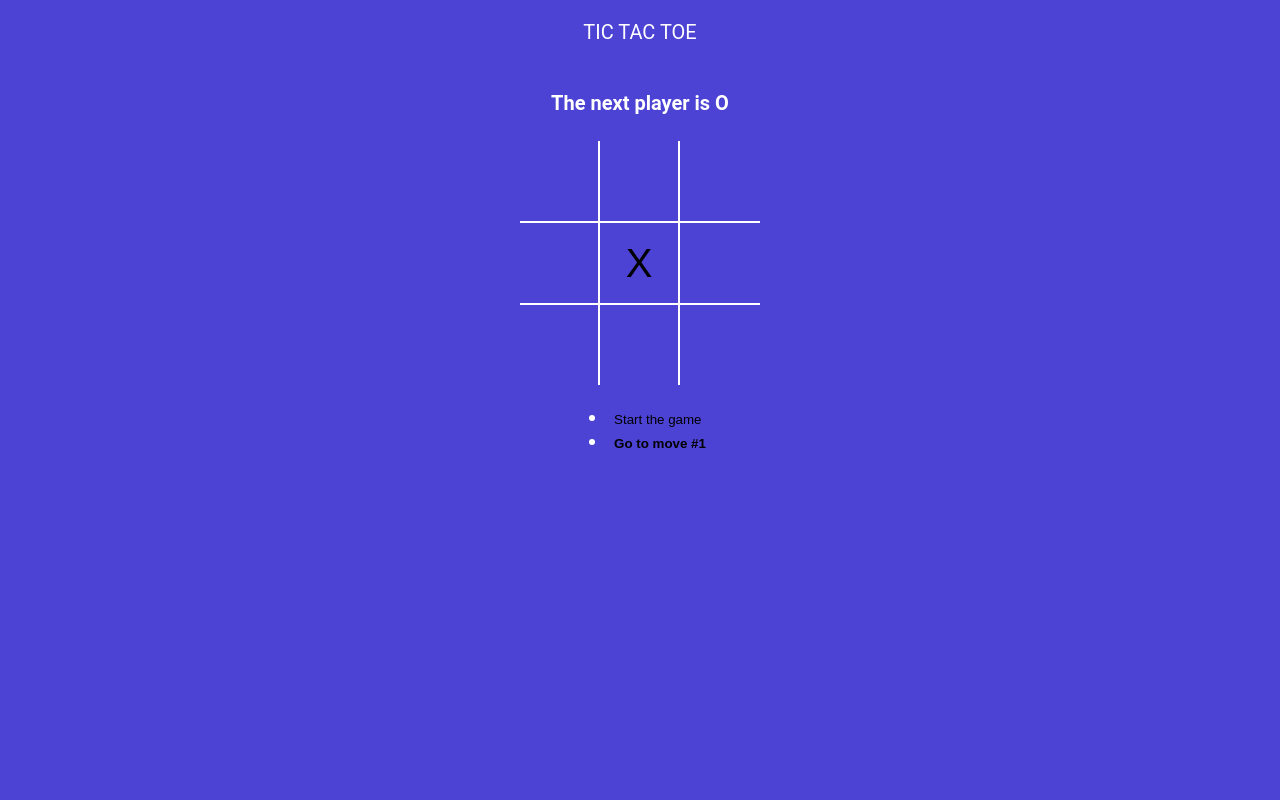
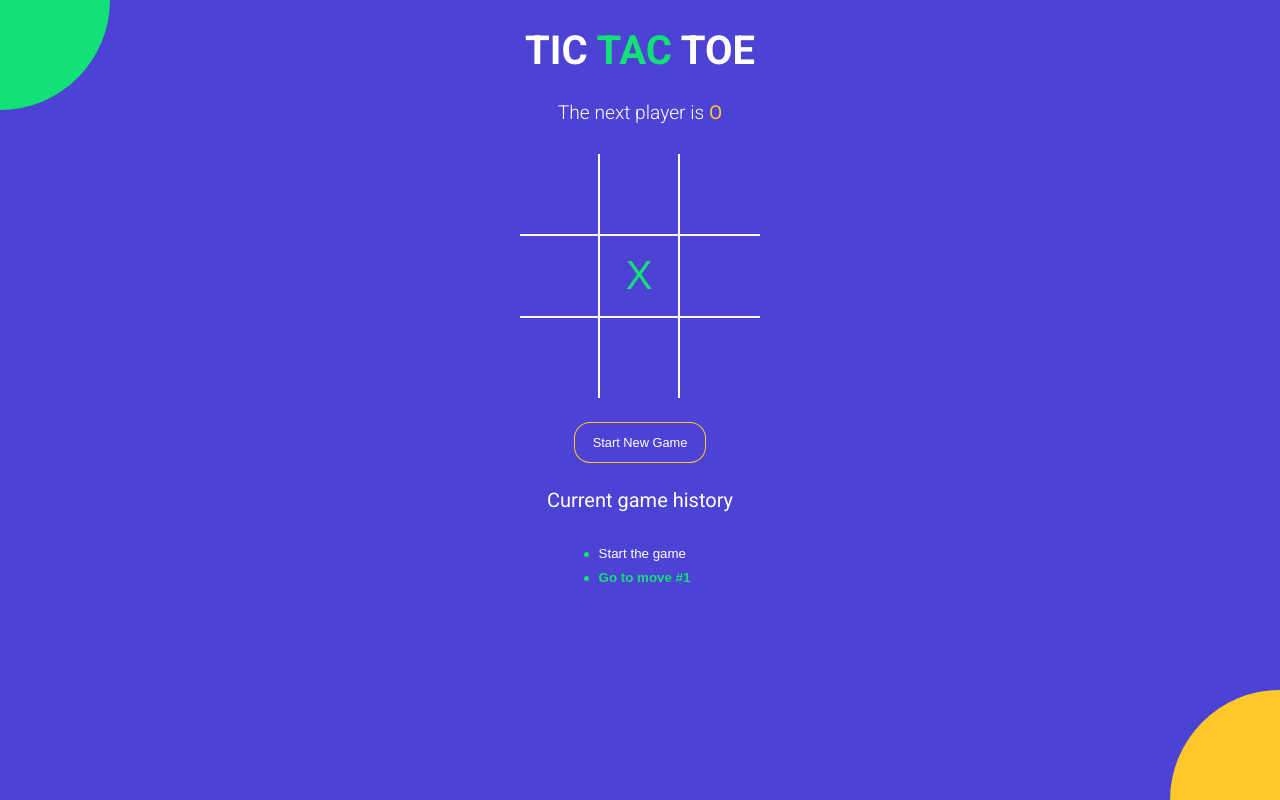
Before and after one commit to Fierce-Black-Dragon/Tic-Tac-Toe, a React (Vite) app: page / in a window 1280 px wide. Both pictures are taken after a click on the button 640 px from the left and 263 px from the top of the page. Built offline with nearby package versions, Linux system fonts and the light colour scheme.

Commit message:
completed the project O_O

```diff
--- a/index.html
+++ b/index.html
@@ -1,7 +1,15 @@
 <!DOCTYPE html>
 <html>
   <head>
-    <title>Tic Tac Toe</title>
+    <meta charset="UTF-8" />
+    <meta name="viewport" content="width=device-width, initial-scale=1.0" />
+    <meta http-equiv="X-UA-Compatible" content="ie=edge" />
+    <link
+      href="https://fonts.googleapis.com/css?family=Roboto:300,400,700&display=swap"
+      rel="stylesheet"
+    />
+    <title>TIC TAC TOE</title>
+
   </head>
   <body>
     <div id="root"></div>
--- a/src/App.js
+++ b/src/App.js
@@ -2,12 +2,15 @@
 import React, {useState} from 'react';
 import Board from './Components/Board';
 import History from './Components/History';
+import Status from './Components/Status';
 import { calculateWinner } from './Helper';
 
 import "./Styles/root.scss"
 
+const  newGame =[{board:Array(9).fill(null),isXNext:true}];
+
 const App = () =>{
-    const [history,setHistoy]=useState([{board:Array(9).fill(null),isXNext:true}]);
+    const [history,setHistoy]=useState(newGame);
     const [currentMove ,setCurrentMOve]=useState(0);
     const current = history[currentMove];
 
@@ -28,21 +31,29 @@ const App = () =>{
            });
         setCurrentMOve(prev  => prev +1)
     };
-    const winner= calculateWinner(current.board);
+    const {winner, winningSquares}= calculateWinner(current.board);
 
-    const messager = winner? `The winner is ${winner}`: `The next player is ${current.isXNext ? 'X':'O'}`;
+
     const moveTo =(move) =>{
         setCurrentMOve(move);
-    }
+    };
+    const onNewGame = ()=>{
+        setHistoy(newGame)
+        setCurrentMOve(0)
+    };
  return(
 
   <div className='app'>
 
-  <p>TIC TAC TOE</p>
-  <h4>{messager}</h4>
-  <Board board={current.board} handeClick={handeClick}/>
+  <h1>TIC <span className="text-green">TAC </span>TOE</h1>
+   <Status winner={winner} current={current}/>
+  <Board board={current.board} handeClick={handeClick} winningSquares={winningSquares} />
+  <button type="button" className={`btn-reset ${winner ? 'active' : ''}`} onClick={onNewGame}>Start New Game</button>
+  <h4 style={{ fontWeight: 'normal' }}>Current game history</h4>
   <History history={history}  moveTo={moveTo} currentmove={currentMove}/>
+  <div className="bg-balls"/>
  </div>
+
  );
 
 
--- a/src/Components/Board.js
+++ b/src/Components/Board.js
@@ -1,13 +1,15 @@
 import React from 'react'
 import Sqaure from './Sqaure'
 
-const Board = ({board,handeClick}) => {
+const Board = ({board,handeClick ,winningSquares}) => {
+
 
     const renderSq= (position) =>{
+        const isWinningSquare = winningSquares.includes(position);
        return (
        <Sqaure
        value={board[position]}
-       squareClick={()=>handeClick(position)}/>
+       squareClick={()=>handeClick(position)} isWinning={isWinningSquare} />
        );
 
     };
--- a/src/Components/History.js
+++ b/src/Components/History.js
@@ -3,17 +3,17 @@ import React from 'react'
 const History = ({history ,moveTo ,currentmove}) => {
 
     return (
-        <ul>
+      <div className="history-wrapper">
+            <ul className="history" >
             {history.map((_, move)=>{
                 return    <li key={move}>
-                    <button  style={
-                        {fontWeight: move === currentmove ? 'bold':'normal',}
-                    }
+                    <button  className={`btn-move ${move === currentmove ? 'active' : ''}`}
                     type="button" onClick={()=>  moveTo(move)}
                     >{move === 0 ? 'Start the game':`Go to move #${move}`}</button></li> ;
             })}
 
         </ul>
+      </div>
     )
 }
 
--- a/src/Components/Sqaure.js
+++ b/src/Components/Sqaure.js
@@ -1,11 +1,16 @@
 import React from 'react'
 
-const Sqaure = ({value, squareClick}) => {
+const Sqaure = ({value, squareClick,isWinning}) => {
   return (
-    <button  type="button" className="square"
-    onClick={squareClick}>
-      {value}
-    </button>
+    <button
+    type="button"
+    onClick={squareClick}
+    className={`square ${isWinning? 'winning' : ''} ${
+      value === 'X' ? 'text-green' : 'text-orange'
+    }`}
+  >
+    {value}
+  </button>
   )
 }
 
--- /dev/null
+++ b/src/Components/Status.js
@@ -0,0 +1,24 @@
+import React from 'react'
+
+const Status = ({winner ,current}) => {
+    // const messager = winner? `The winner is ${winner}`: `The next player is ${current.isXNext ? 'X':'O'}`;
+    const noMoves =current.board.every((el)=> el !== null);
+    return (
+       <div className="status-message">
+          {winner &&  <>
+            The winner of the match is {' '}
+           <span className={ winner === 'X' ? 'text-green' :'text-orange'} > {winner}</span>
+          </>}
+          {!winner && !noMoves && <>
+            The next player is <span className={current.isXNext ? 'text-green' :'text-orange'}>{current.isXNext ? 'X':'O'}</span>
+          </>}
+          {!winner && noMoves &&
+          <>
+          <span className="text-blue"
+          >This match is a tie</span>
+          </> }
+       </div>
+    )
+}
+
+export default Status
--- a/src/Helper.js
+++ b/src/Helper.js
@@ -12,8 +12,14 @@ export function calculateWinner(squares) {
     for (let i = 0; i < lines.length; i++) {
       const [a, b, c] = lines[i];
       if (squares[a] && squares[a] === squares[b] && squares[a] === squares[c]) {
-        return squares[a];
+        return {
+          winner: squares[a],
+          winningSquares: [a, b, c],
+        };
       }
     }
-    return null;
+    return {
+      winner: null,
+      winningSquares: [],
+    };
   }
--- a/src/Styles/root.scss
+++ b/src/Styles/root.scss
@@ -33,6 +33,9 @@ button {
 
 .text-orange {
   color: $orange;
+}
+.text-blue{
+  color: #fc5185;
 }
 
 .history-wrapper {
```
